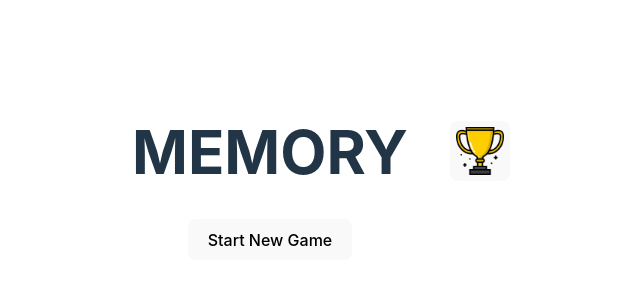
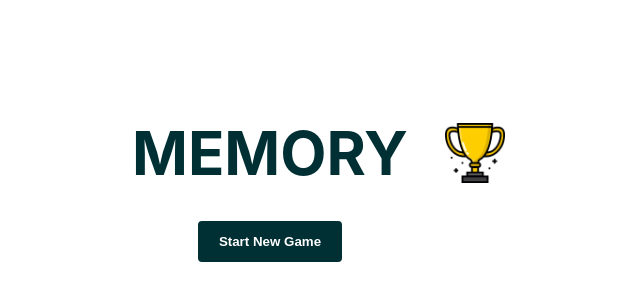
Before and after one commit to pawel-laskowski/memory, a React (Vite) app: page / in a window 1280 px wide. Shown: the part 212-512 px from the top of the page, without its empty margins (370-1010 px from the left). Built offline with nearby package versions, Linux system fonts and the light colour scheme.

Commit message:
styles for button

```diff
--- a/src/App.css
+++ b/src/App.css
@@ -16,14 +16,47 @@
 .header h1 {
   font-size: 60px;
 }
-.scoreboard-button {
+.scoreboard-open {
   padding: 5px;
   width: 60px;
   height: 60px;
 }
 
-.scoreboard-button img {
+.scoreboard-open img {
   max-width: 100%;
+}
+
+.scoreboard-open:hover {
+  scale: 1.1;
+  animation: shake 0.5s;
+  animation-iteration-count: infinite;
+}
+
+@keyframes shake {
+  0% {
+    transform: rotate(0deg);
+  }
+  14% {
+    transform: rotate(-2deg);
+  }
+  28% {
+    transform: rotate(-4deg);
+  }
+  43% {
+    transform: rotate(-2deg);
+  }
+  57% {
+    transform: rotate(0deg);
+  }
+  71% {
+    transform: rotate(2deg);
+  }
+  85% {
+    transform: rotate(4deg);
+  }
+  100% {
+    transform: rotate(2deg);
+  }
 }
 
 @media (min-width: 481px) {
@@ -34,7 +67,7 @@
     justify-content: center;
     position: relative;
   }
-  .scoreboard-button {
+  .scoreboard-open {
     position: absolute;
     right: 0;
   }
--- a/src/App.jsx
+++ b/src/App.jsx
@@ -37,9 +37,9 @@ export const App = () => {
       <div className="app">
         <div className="header">
           <h1>MEMORY</h1>
-          <button className="scoreboard-button" onClick={openScoreboardHandler}>
+          <div className="scoreboard-open" onClick={openScoreboardHandler}>
             <img src="./images/trophy.png" />
-          </button>
+          </div>
           {openScoreboard && <Scoreboard onClose={closeScoreboardHandler} />}
         </div>
         <button onClick={openSettingsHandler}>Start New Game</button>
--- a/src/components/Scoreboard.css
+++ b/src/components/Scoreboard.css
@@ -30,8 +30,8 @@ h1 {
 }
 
 .close-button {
-  background: #f7f7f7;
-  border: 1px solid #e5e5e5;
+  /* background: #f7f7f7;
+  border: 1px solid #e5e5e5; */
   display: inline-block;
   padding: 8px 30px 8px 30px;
   margin: auto;
--- a/src/components/Settings.css
+++ b/src/components/Settings.css
@@ -5,7 +5,8 @@
 }
 
 .active {
-  border: 1px solid black;
+  background-color: rgba(255, 255, 255, 0.87);
+  color: rgb(0, 47, 52);
 }
 
 .settings__options {
--- a/src/components/WinnerForm.css
+++ b/src/components/WinnerForm.css
@@ -5,14 +5,25 @@
 }
 
 .winner-form__input {
-  border: 1px solid #cacccd;
-  height: 30px;
-  width: 30%;
+  background-color: rgb(242, 244, 245);
+  border: none;
+  border-bottom: 1px solid rgb(0, 47, 52);
+  height: 2rem;
+  width: 40%;
 }
+
+h3 {
+  margin: 0.6rem;
+}
+
 p {
-  margin: 10px;
+  margin: 0.6rem;
 }
 
 button {
   margin-top: 15px;
 }
+
+.error {
+  color: red;
+}
--- a/src/components/WinnerForm.jsx
+++ b/src/components/WinnerForm.jsx
@@ -57,7 +57,7 @@ export const WinnerForm = (props) => {
   return (
     <Modal onClose={props.onClose}>
       <form onSubmit={submitHandler} className="winner-form">
-        <p>Congratulations! You won the game!</p>
+        <h3>Congratulations! You won the game!</h3>
         <p>Please type your name to save your score.</p>
         <input
           className="winner-form__input"
@@ -65,10 +65,10 @@ export const WinnerForm = (props) => {
           value={name}
           onChange={nameInputChangeHandler}
         />
+        {error && <p className="error">{error}</p>}
         <button>Confirm</button>
+        {isLoading && <p>Sending data...</p>}
       </form>
-      {isLoading && <p>Sending data...</p>}
-      {error && <p>{error}</p>}
     </Modal>
   );
 };
--- a/src/index.css
+++ b/src/index.css
@@ -4,9 +4,8 @@
   line-height: 24px;
   font-weight: 400;
 
-  color-scheme: light dark;
-  color: rgba(255, 255, 255, 0.87);
-  background-color: #242424;
+  color: rgb(0, 47, 52);
+  background-color: #ffffff;
 
   font-synthesis: none;
   text-rendering: optimizeLegibility;
@@ -33,34 +32,21 @@ body {
 }
 
 button {
-  border-radius: 8px;
-  border: 1px solid transparent;
+  background-color: rgb(0, 47, 52);
+  border: 5px solid rgb(0, 47, 52);
+  border-radius: 4px;
+  color: rgb(255, 255, 255);
   padding: 0.6em 1.2em;
-  font-size: 1em;
-  font-weight: 500;
-  font-family: inherit;
-  background-color: #1a1a1a;
+  margin-bottom: 1em;
   cursor: pointer;
-  transition: border-color 0.25s;
-  margin-bottom: 1em;
+  font-weight: 700;
 }
+
 button:hover {
-  border-color: #646cff;
+  background-color: rgba(255, 255, 255, 0.87);
+  color: rgb(0, 47, 52);
 }
 button:focus,
 button:focus-visible {
   outline: 4px auto -webkit-focus-ring-color;
 }
-
-@media (prefers-color-scheme: light) {
-  :root {
-    color: #213547;
-    background-color: #ffffff;
-  }
-  a:hover {
-    color: #747bff;
-  }
-  button {
-    background-color: #f9f9f9;
-  }
-}
```
